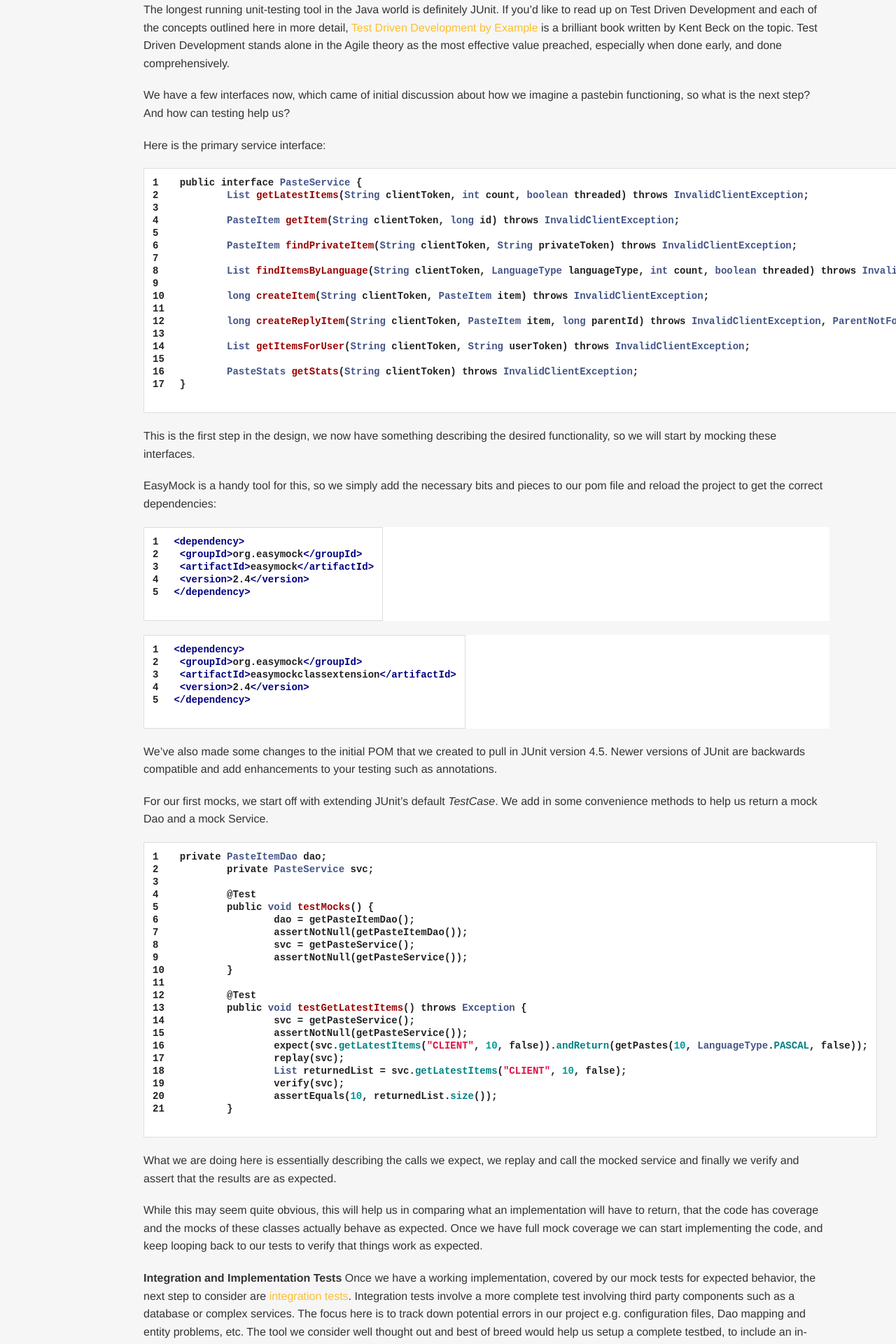
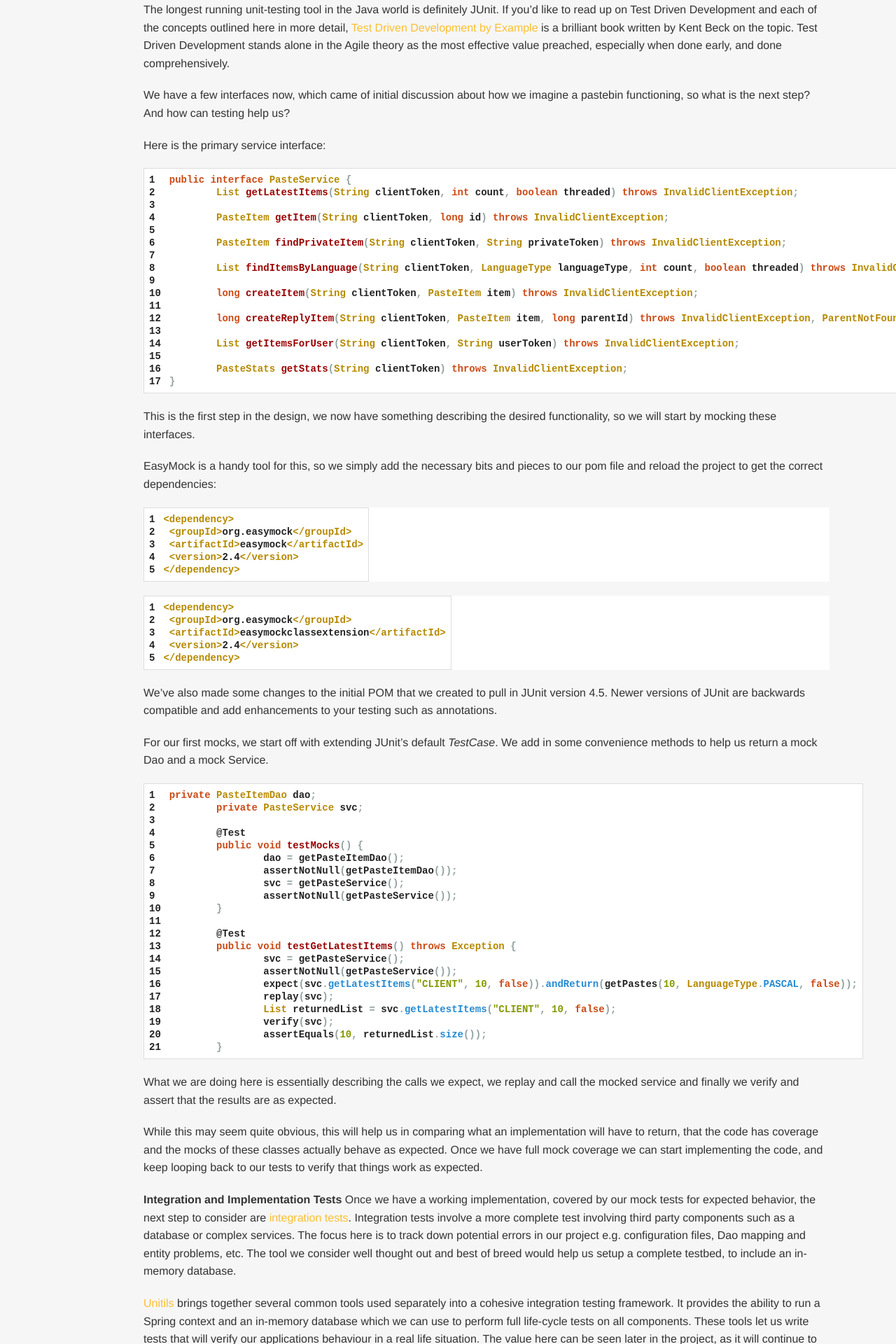
Before and after one commit to mysticcoders/www, a Jekyll site: the page built from _posts/2009-03-10-5-days-of-wicket-writing-the-tests.markdown, in a window 1280 px wide. Shown: the part 984-2904 px from the top of the page at 70% size. Built offline with Jekyll 4.4.1, drawn with Linux system fonts in a browser that asks for light colours; some web fonts are replaced; comment, search, counter and statistics services are not loaded.

Commit message:
fix the highlighter

````diff
--- a/_config.yml
+++ b/_config.yml
@@ -4,9 +4,10 @@
 # More › http://kramdown.gettalong.org/quickref.html
 # Options › http://kramdown.gettalong.org/options.html
 kramdown:
-  input:          GFM
+  input: GFM
   # https://github.com/jekyll/jekyll/pull/4090
   syntax_highlighter: rouge
+  highlighter: rouge
 
   # Rouge Highlighter in Kramdown › http://kramdown.gettalong.org/syntax_highlighter/rouge.html
   # span, block element options fall back to global
--- a/_layouts/default.html
+++ b/_layouts/default.html
@@ -10,7 +10,7 @@
       <link href='{{ site.url }}/css/syntax.css' rel='stylesheet'>
       <link href='{{ site.url }}/css/style.css' rel='stylesheet'>
       <link href='{{ site.url }}/css/fontello.css' rel='stylesheet'>
-
+      <link href="{{ site.url }}/css/highlighter.css" rel='stylesheet'>
       <script src='{{ site.url }}/js/modernizr.js'></script>
 
       <!-- Facebook Pixel Code -->
--- a/_posts/2017-11-20-simplifying-redux-saga-entry-file.markdown
+++ b/_posts/2017-11-20-simplifying-redux-saga-entry-file.markdown
@@ -48,6 +48,7 @@
     ]);
 }
 ```
+
 As you can see a set of imports and then an array of functions added to the generator function used in my store module. This works fine, but I often find that swapping between a specific sagas file and the rootSagas file to be an unnecessary step prone to error.
 
 <!--more-->
--- /dev/null
+++ b/css/highlighter.css
@@ -0,0 +1,77 @@
+.highlight table td { padding: 5px; }
+.highlight table pre { margin: 0; }
+.highlight, .highlight .w {
+  color: #586e75;
+}
+.highlight .err {
+  color: #002b36;
+  background-color: #dc322f;
+}
+.highlight .c, .highlight .cd, .highlight .cm, .highlight .c1, .highlight .cs {
+  color: #657b83;
+}
+.highlight .cp {
+  color: #b58900;
+}
+.highlight .nt {
+  color: #b58900;
+}
+.highlight .o, .highlight .ow {
+  color: #93a1a1;
+}
+.highlight .p, .highlight .pi {
+  color: #93a1a1;
+}
+.highlight .gi {
+  color: #859900;
+}
+.highlight .gd {
+  color: #dc322f;
+}
+.highlight .gh {
+  color: #268bd2;
+  background-color: #002b36;
+  font-weight: bold;
+}
+.highlight .k, .highlight .kn, .highlight .kp, .highlight .kr, .highlight .kv {
+  color: #6c71c4;
+}
+.highlight .kc {
+  color: #cb4b16;
+}
+.highlight .kt {
+  color: #cb4b16;
+}
+.highlight .kd {
+  color: #cb4b16;
+}
+.highlight .s, .highlight .sb, .highlight .sc, .highlight .sd, .highlight .s2, .highlight .sh, .highlight .sx, .highlight .s1 {
+  color: #859900;
+}
+.highlight .sr {
+  color: #2aa198;
+}
+.highlight .si {
+  color: #d33682;
+}
+.highlight .se {
+  color: #d33682;
+}
+.highlight .nn {
+  color: #b58900;
+}
+.highlight .nc {
+  color: #b58900;
+}
+.highlight .no {
+  color: #b58900;
+}
+.highlight .na {
+  color: #268bd2;
+}
+.highlight .m, .highlight .mf, .highlight .mh, .highlight .mi, .highlight .il, .highlight .mo, .highlight .mb, .highlight .mx {
+  color: #859900;
+}
+.highlight .ss {
+  color: #859900;
+}
````
Also changed, not shown: Gemfile.lock.
